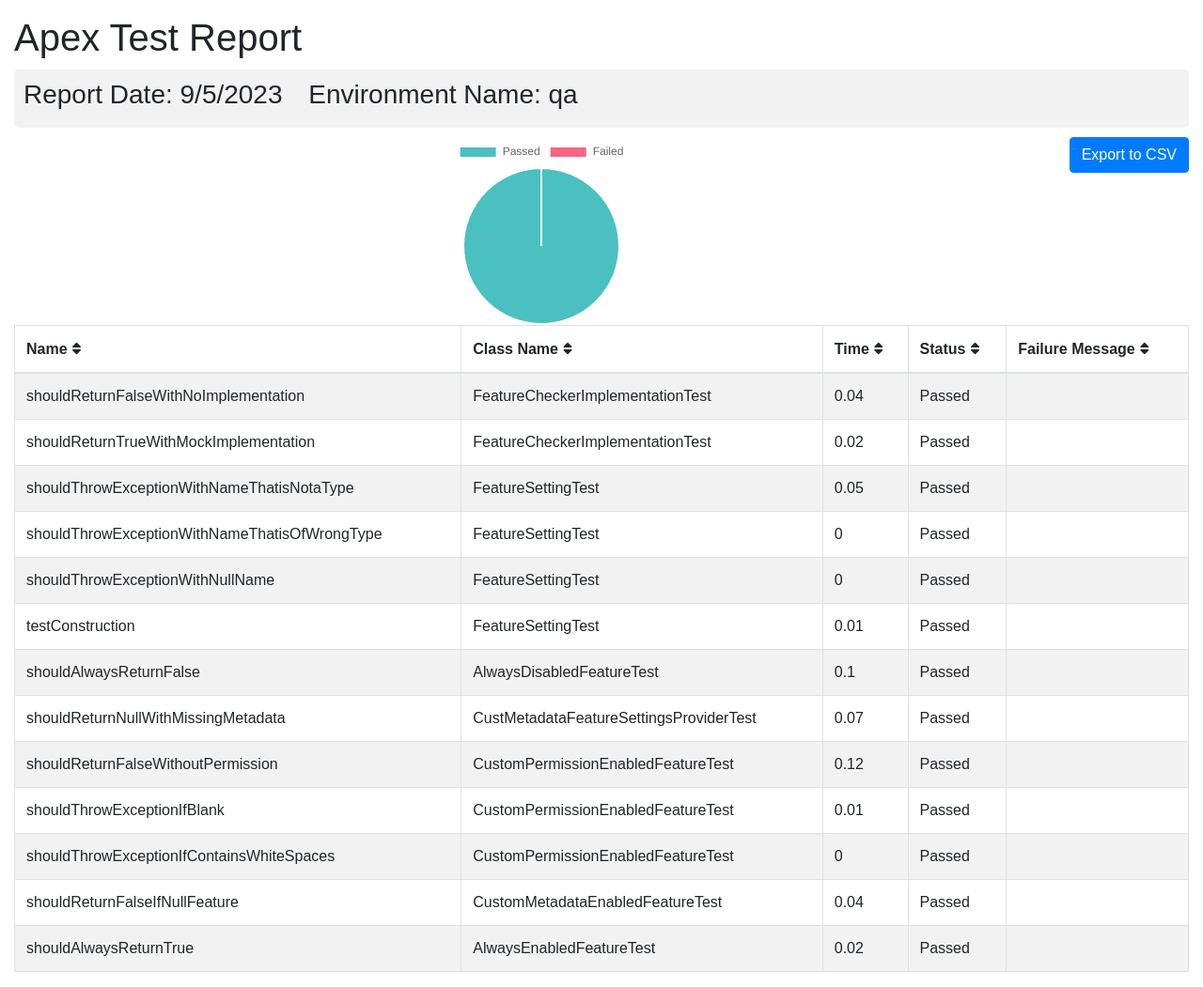
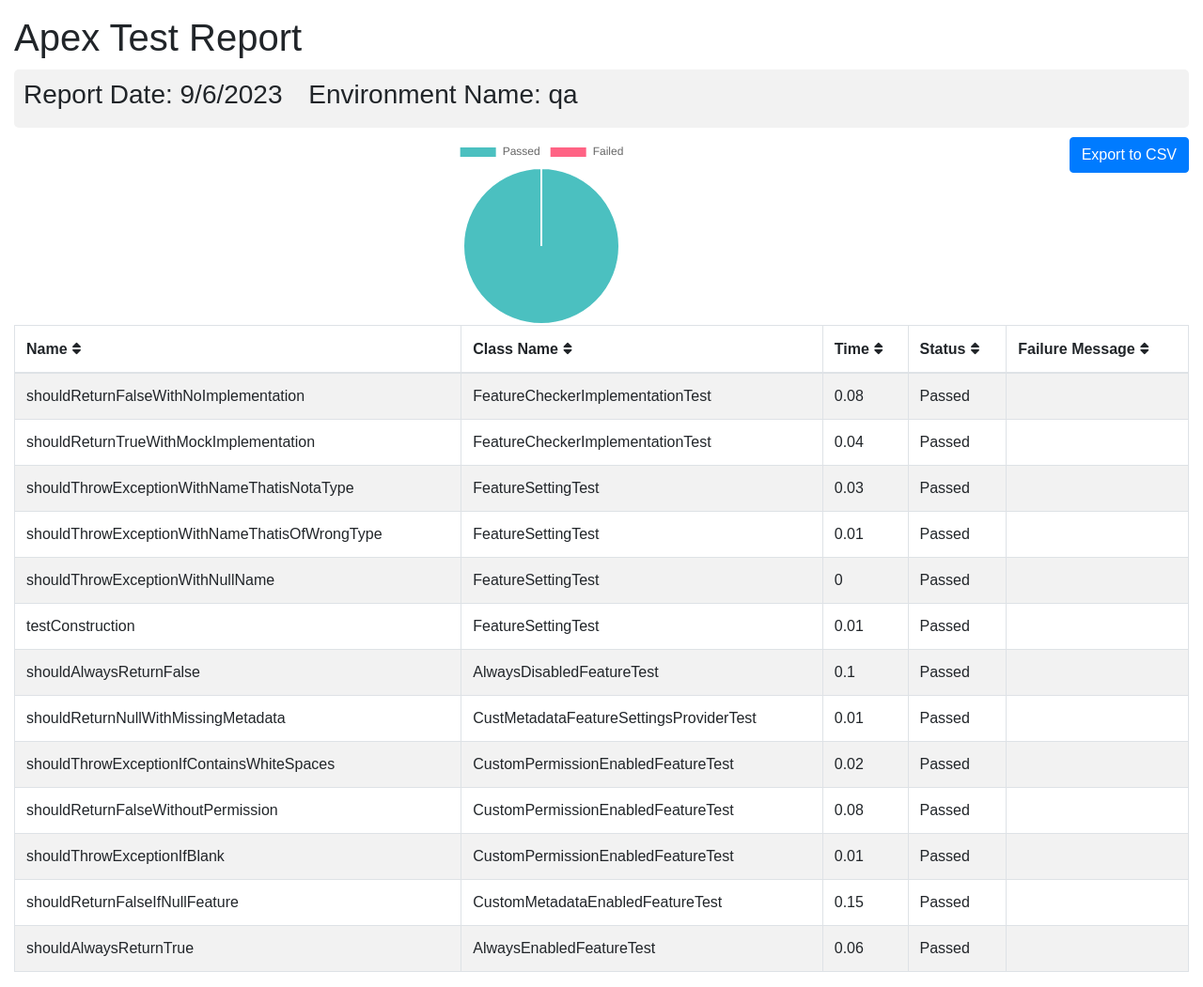
Before and after one commit to flxbl-io/sfops-dashboard, a Jekyll site: the page apextestResults/qa.html, which Jekyll copies as it is, in a window 1280 px wide. Shown: the whole page at 94% size. Built offline with Jekyll 4.4.1, drawn with Linux system fonts in a browser that asks for light colours.

Commit message:
updated test results of qa

```diff
--- a/apextestResults/qa.html
+++ b/apextestResults/qa.html
@@ -102,7 +102,7 @@
       <div class="container-fluid">
         <h1 class="mt-3">Apex Test Report</h1>
         <div class="info-card">
-        <h3>Report Date: 9/5/2023 <span style="margin-left: 20px;">Environment Name: qa</span></h3>
+        <h3>Report Date: 9/6/2023 <span style="margin-left: 20px;">Environment Name: qa</span></h3>
         </div>
         <button onclick="exportTableToCSV('testReport.csv')" class="btn btn-primary float-right">Export to CSV</button>
         <div id="chart-container">
@@ -123,28 +123,28 @@
         <tr>
           <td>shouldReturnFalseWithNoImplementation</td>
           <td>FeatureCheckerImplementationTest</td>
-          <td>0.04</td>
+          <td>0.08</td>
           <td>Passed</td>
           <td></td>
         </tr>
         <tr>
           <td>shouldReturnTrueWithMockImplementation</td>
           <td>FeatureCheckerImplementationTest</td>
-          <td>0.02</td>
+          <td>0.04</td>
           <td>Passed</td>
           <td></td>
         </tr>
         <tr>
           <td>shouldThrowExceptionWithNameThatisNotaType</td>
           <td>FeatureSettingTest</td>
-          <td>0.05</td>
+          <td>0.03</td>
           <td>Passed</td>
           <td></td>
         </tr>
         <tr>
           <td>shouldThrowExceptionWithNameThatisOfWrongType</td>
           <td>FeatureSettingTest</td>
-          <td>0</td>
+          <td>0.01</td>
           <td>Passed</td>
           <td></td>
         </tr>
@@ -172,14 +172,21 @@
         <tr>
           <td>shouldReturnNullWithMissingMetadata</td>
           <td>CustMetadataFeatureSettingsProviderTest</td>
-          <td>0.07</td>
+          <td>0.01</td>
+          <td>Passed</td>
+          <td></td>
+        </tr>
+        <tr>
+          <td>shouldThrowExceptionIfContainsWhiteSpaces</td>
+          <td>CustomPermissionEnabledFeatureTest</td>
+          <td>0.02</td>
           <td>Passed</td>
           <td></td>
         </tr>
         <tr>
           <td>shouldReturnFalseWithoutPermission</td>
           <td>CustomPermissionEnabledFeatureTest</td>
-          <td>0.12</td>
+          <td>0.08</td>
           <td>Passed</td>
           <td></td>
         </tr>
@@ -191,23 +198,16 @@
           <td></td>
         </tr>
         <tr>
-          <td>shouldThrowExceptionIfContainsWhiteSpaces</td>
-          <td>CustomPermissionEnabledFeatureTest</td>
-          <td>0</td>
-          <td>Passed</td>
-          <td></td>
-        </tr>
-        <tr>
           <td>shouldReturnFalseIfNullFeature</td>
           <td>CustomMetadataEnabledFeatureTest</td>
-          <td>0.04</td>
+          <td>0.15</td>
           <td>Passed</td>
           <td></td>
         </tr>
         <tr>
           <td>shouldAlwaysReturnTrue</td>
           <td>AlwaysEnabledFeatureTest</td>
-          <td>0.02</td>
+          <td>0.06</td>
           <td>Passed</td>
           <td></td>
         </tr>
```
